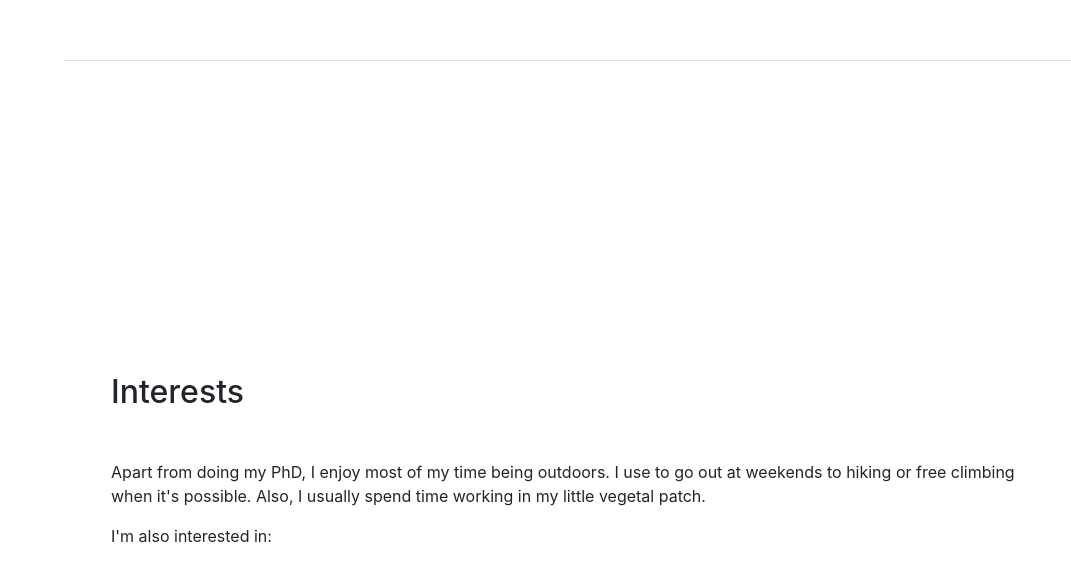
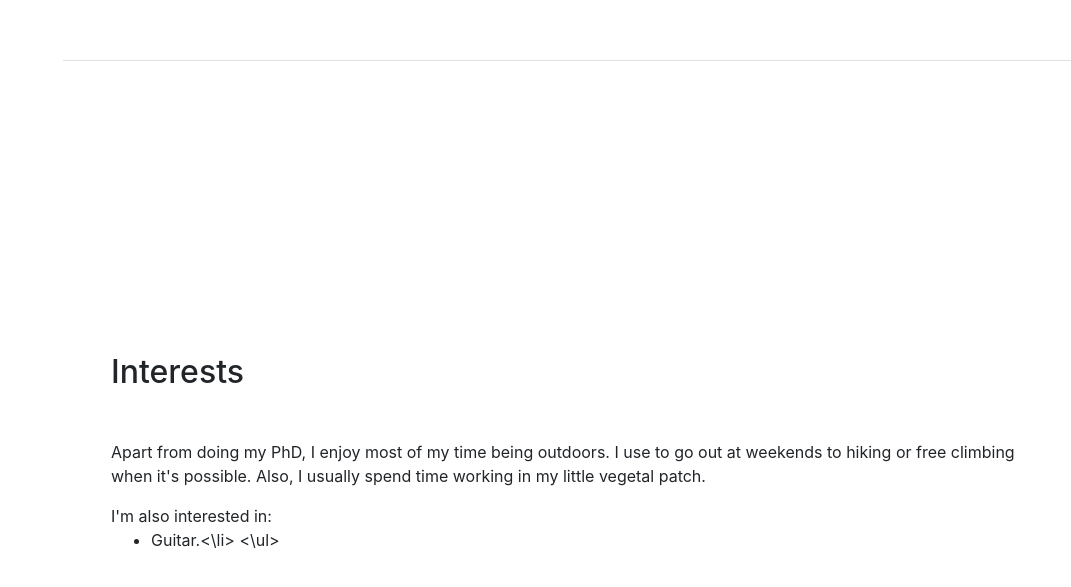
Before and after one commit to JorgeMonPe/JorgeMonPe.github.io, a website with bundled scripts: page index.html in a window 1280 px wide. Shown: the part 3702-4289 px from the top of the page, without its empty margins (209-1280 px from the left). Built offline with nearby package versions, Linux system fonts and the light colour scheme; a web font is replaced by a local one.

Commit message:
Update index.html

```diff
--- a/index.html
+++ b/index.html
@@ -346,7 +346,10 @@
         <div class="my-auto">
           <h2 class="mb-5">Interests</h2>
           <p>Apart from doing my PhD, I enjoy most of my time being outdoors. I use to go out at weekends to hiking or free climbing when it's possible. Also, I usually spend time working in my little vegetal patch.</p>
-          <p class="mb-0">I'm also interested in:</p>
+          <p class="mb-0">I'm also interested in:
+            <ul>
+              <li> Guitar.<\li>
+            <\ul></p>
         </div>
       </section>
 
```
